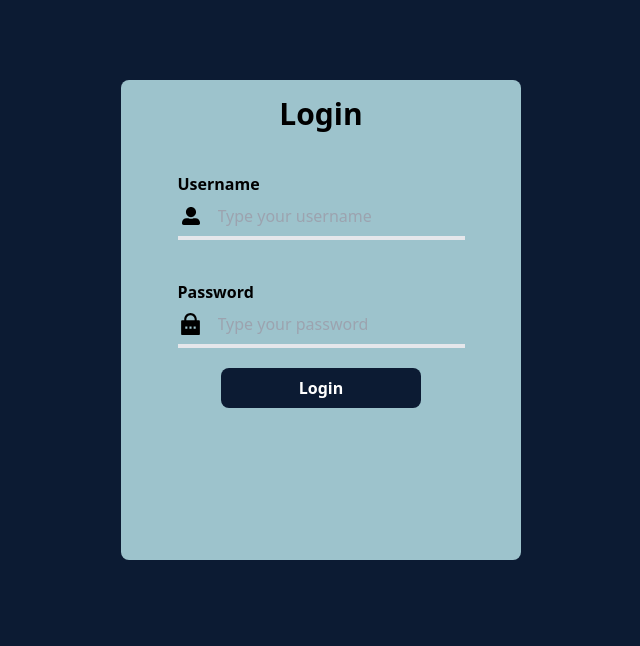
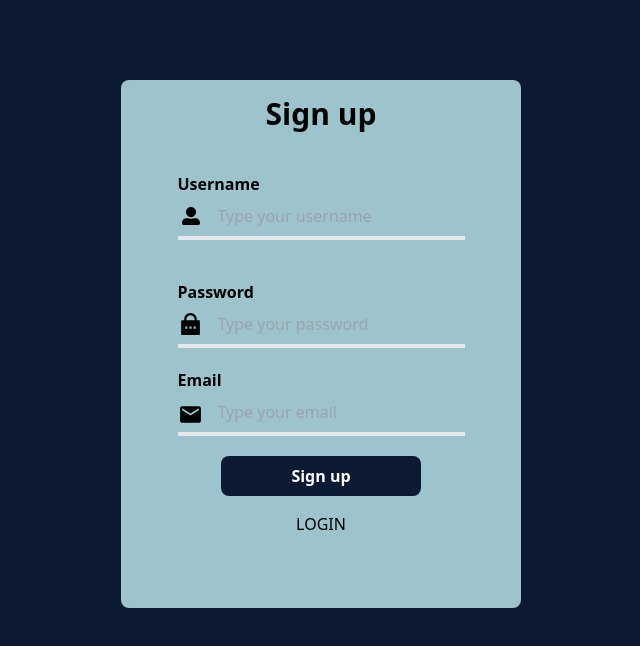
Before and after one commit to Simeontambu/leave_schedule_front, a React (Vite) app: page /register in a window 1280 px wide. Shown: the top 646 px of the page, without its empty margins (319-959 px from the left). Built offline with nearby package versions, Linux system fonts and the light colour scheme.

Commit message:
data validation during account creation

```diff
--- a/package.json
+++ b/package.json
@@ -15,7 +15,8 @@
     "react": "^18.2.0",
     "react-dom": "^18.2.0",
     "react-hook-form": "^7.50.1",
-    "react-icons": "^5.0.1"
+    "react-icons": "^5.0.1",
+    "react-router-dom": "^6.22.1"
   },
   "devDependencies": {
     "@types/react": "^18.2.55",
--- a/src/App.jsx
+++ b/src/App.jsx
@@ -1,11 +1,19 @@
+import { BrowserRouter as Router, Routes, Route } from "react-router-dom";
 import LoginUser from "./pages/loginUser";
+import Register from "./components/authentication/register";
+
 
 function App() {
   return (
     <>
-      <div >
-        <LoginUser />
-      </div>
+      <Router>
+
+          <Routes>
+            <Route path="/" element={<LoginUser />} />
+            <Route path="/register" element={<Register/>} />
+          </Routes>
+
+      </Router>
     </>
   );
 }
--- /dev/null
+++ b/src/components/authentication/login.jsx
@@ -0,0 +1,85 @@
+import Button from "./button";
+import Input from "./input";
+import { FaUserAlt } from "react-icons/fa";
+import { RiLockPasswordFill } from "react-icons/ri";
+import { useForm } from "react-hook-form";
+import { Link } from "react-router-dom";
+
+export default function Login() {
+  const {
+    register,
+    handleSubmit,
+    reset,
+    formState: { errors },
+  } = useForm();
+
+  function onSubmit(data) {
+    console.log(data.username);
+    reset();
+  }
+  return (
+    <>
+      <div className="max-w-[25em] my-[5em] mx-auto bg-[#9dc3cc] min-h-[30em] rounded-lg">
+        <h1 className="text-center text-3xl pt-4 font-bold">Login</h1>
+        <form
+          onSubmit={handleSubmit(onSubmit)}
+          className="flex flex-col items-center pt-10 "
+        >
+          <div className="flex flex-col pb-10">
+            <label className="font-bold">Username</label>
+            <div className="border-b-4">
+              <FaUserAlt className="pl-1 absolute top-[12.80em] " size={22} />
+              <div>
+                <input
+                  name="username"
+                  type="texte"
+                  placeholder="Type your username"
+                  className="w-full pl-10 text-black placeholder-black-500 outline-none border-0 rounded-lg px-4 py-2 bg-transparent"
+                  {...register("username", {
+                    required: true,
+                  })}
+                />
+              </div>
+              {errors.username && (
+                <span class="text-red-500 absolute">
+                  Please enter your username
+                </span>
+              )}
+            </div>
+          </div>
+          <div className="flex flex-col pb-5">
+            <label className="font-bold">Password</label>
+            <div className="border-b-4">
+              <RiLockPasswordFill
+                className="absolute top-[19.50em] "
+                size={25}
+              />
+              <div>
+                <input
+                  name="password"
+                  type="texte"
+                  placeholder="Type your password"
+                  className="w-full pl-10 text-black placeholder-black-500 outline-none border-0 rounded-lg px-4 py-2 bg-transparent"
+                  {...register("password", {
+                    required: true,
+                  })}
+                />
+              </div>
+            </div>
+            {errors.password && (
+              <span class="text-red-500">Please enter your password</span>
+            )}
+
+            <span>Forgot password ?</span>
+          </div>
+          <Button
+            type="submit"
+            value="Login"
+            className="bg-[#0c1b33] w-[12.5em] rounded-lg px-4 py-2 font-bold hover:bg-blue-700 text-white mb-4"
+          />
+          <span>SIGN UP</span>
+        </form>
+      </div>
+    </>
+  );
+}
--- /dev/null
+++ b/src/components/authentication/register.jsx
@@ -0,0 +1,116 @@
+import Button from "./button";
+import { FaUserAlt } from "react-icons/fa";
+import { RiLockPasswordFill } from "react-icons/ri";
+import { useForm } from "react-hook-form";
+import { MdEmail } from "react-icons/md";
+import { Link } from "react-router-dom";
+
+export default function Register() {
+  const {
+    register,
+    handleSubmit,
+    reset,
+    formState: { errors },
+  } = useForm();
+
+  function onSubmit(data) {
+    console.log(data.username);
+    reset();
+  }
+  return (
+    <>
+      <div className="max-w-[25em] my-[5em] mx-auto bg-[#9dc3cc] min-h-[33em] rounded-lg">
+        <h1 className="text-center text-3xl pt-4 font-bold">Sign up</h1>
+        <form
+          onSubmit={handleSubmit(onSubmit)}
+          className="flex flex-col items-center pt-10 "
+        >
+          <div className="flex flex-col pb-10">
+            <label className="font-bold">Username</label>
+            <div className="border-b-4">
+              <FaUserAlt className="pl-1 absolute top-[12.80em] " size={22} />
+              <div>
+                <input
+                  name="username"
+                  type="texte"
+                  placeholder="Type your username"
+                  className="w-full pl-10 text-black placeholder-black-500 outline-none border-0 rounded-lg px-4 py-2 bg-transparent"
+                  {...register("username", {
+                    required: " Please enter your username",pattern: {
+                        value:
+                          /^[a-zA-Z0-9]+$/,
+                        message: "No special character",
+                      },
+                  })}
+                />
+              </div>
+              {errors.username && (
+                <span class="text-red-500 absolute">
+                  {errors.username?.message}
+                </span>
+              )}
+            </div>
+          </div>
+          <div className="flex flex-col pb-5">
+            <label className="font-bold">Password</label>
+            <div className="border-b-4">
+              <RiLockPasswordFill
+                className="absolute top-[19.50em] "
+                size={25}
+              />
+              <div>
+                <input
+                  name="password"
+                  type="texte"
+                  placeholder="Type your password"
+                  className="w-full pl-10 text-black placeholder-black-500 outline-none border-0 rounded-lg px-4 py-2 bg-transparent"
+                  {...register("password", {
+                    required: "Please enter your password",pattern: {
+                        value:
+                          /^(.{6,})$/,
+                        message: "More than six characters please",
+                      },
+                  })}
+                />
+              </div>
+            {errors.password && (
+              <span class="text-red-500 absolute">{errors.password?.message}</span>
+            )}
+            </div>
+          </div>
+          <div className="flex flex-col pb-5">
+            <label className="font-bold">Email</label>
+            <div className="border-b-4">
+              <MdEmail className="absolute top-[25.15em] " size={25} />
+              <div>
+                <input
+                  name="email"
+                  type="texte"
+                  placeholder="Type your email"
+                  className="w-full pl-10 text-black placeholder-black-500 outline-none border-0 rounded-lg px-4 py-2 bg-transparent"
+                  {...register("email", {
+                    required: "Please enter your email",
+                    pattern: {
+                      value:
+                        /^[a-zA-Z0-9.!#$%&'*+/=?^_`{|}~-]+@[a-zA-Z0-9](?:[a-zA-Z0-9-]{0,61}[a-zA-Z0-9])?(?:.[a-zA-Z0-9](?:[a-zA-Z0-9-]{0,61}[a-zA-Z0-9])?)*$/,
+                      message: "This e-mail address is not valid",
+                    },
+                  })}
+                />
+              </div>
+            </div>
+            {errors.email && (
+              <span class="text-red-500">{errors.email?.message}</span>
+            )}
+          </div>
+          <Button
+            type="submit"
+            value="Sign up"
+            className="bg-[#0c1b33] w-[12.5em] rounded-lg px-4 py-2 font-bold hover:bg-blue-700 text-white mb-4"
+          />
+          <span>LOGIN</span>
+        </form>
+      </div>
+    </>
+  );
+}
--- a/src/components/login/login.jsx
+++ /dev/null
@@ -1,62 +0,0 @@
-import Button from "./button";
-import Input from "./input";
-import { FaUserAlt } from "react-icons/fa";
-import { RiLockPasswordFill } from "react-icons/ri";
-import { useForm } from "react-hook-form";
-
-export default function Login() {
-  const {
-    register,
-    handleSubmit,
-    formState: { errors },
-  } = useForm();
-
-  function onSubmit(data) {
-    console.log(data.username);
-  }
-  return (
-    <>
-      <div className="max-w-[25em] my-[5em] mx-auto bg-[#9dc3cc] min-h-[30em] rounded-lg">
-        <h1 className="text-center text-3xl pt-4 font-bold">Login</h1>
-        <form
-          onSubmit={handleSubmit(onSubmit)}
-          className="flex flex-col items-center pt-10 "
-        >
-          <div className="flex flex-col pb-10">
-            <label className="font-bold">Username</label>
-            <div className="border-b-4">
-              <FaUserAlt className="pl-1 absolute top-[12.80em] " size={22} />
-              <Input
-                name="username"
-                type="texte"
-                placeholder="Type your username"
-                className="w-full pl-10 text-black placeholder-black-500 outline-none border-0 rounded-lg px-4 py-2 bg-transparent"
-                validation={{ ...register("username", { required: true }) }}
-              />
-            </div>
-          </div>
-          <div className="flex flex-col pb-5">
-            <label className="font-bold">Password</label>
-            <div className="border-b-4">
-              <RiLockPasswordFill
-                className="absolute top-[19.50em] "
-                size={25}
-              />
-              <Input
-                name="password"
-                type="texte"
-                placeholder="Type your password"
-                className="w-full pl-10 text-black placeholder-black-500 outline-none border-0 rounded-lg px-4 py-2 bg-transparent"
-              />
-            </div>
-          </div>
-          <Button
-            type="submit"
-            value="Login"
-            className="bg-[#0c1b33] w-[12.5em] rounded-lg px-4 py-2 font-bold hover:bg-blue-700 text-white"
-          />
-        </form>
-      </div>
-    </>
-  );
-}
--- a/src/pages/loginUser.jsx
+++ b/src/pages/loginUser.jsx
@@ -1,4 +1,4 @@
-import Login from "../components/login/login";
+import Login from "../components/authentication/login";
 
 export default function LoginUser(){
     return(
--- /dev/null
+++ b/src/pages/registerUser.jsx
@@ -0,0 +1,7 @@
+import Register from "../components/authentication/register";
+
+export default function RegisterUser(){
+    return(
+        <Register/>
+    )
+}
```
Also changed, not shown: src/components/authentication/button.jsx (renamed from src/components/login/button.jsx), src/components/authentication/input.jsx (renamed from src/components/login/input.jsx), 1 other file (tests, documents, lock files or other folders).
